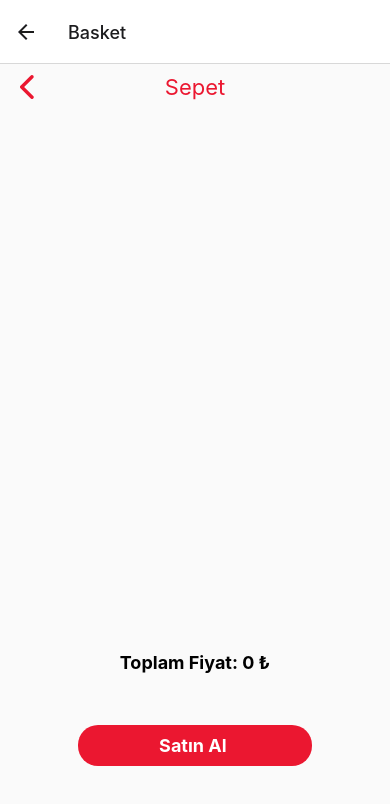
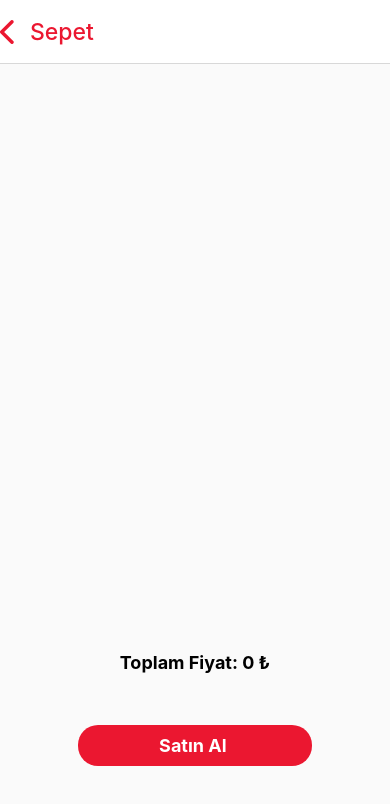
Before and after one commit to mihrilp/tikla-gelsin, a React Native app: screen /Basket in a window 390 px wide. Shown: the top 804 px of the page. Built offline with nearby package versions, Linux system fonts and the light colour scheme.

Commit message:
refactor: header of screens

```diff
--- /dev/null
+++ b/src/components/LogOut.tsx
@@ -0,0 +1,24 @@
+import React from 'react';
+import {TouchableOpacity} from 'react-native';
+import useAppNavigation from '../hooks/useAppNavigation';
+import {useAppDispatch} from '../hooks/useStore';
+import {logout} from '../store/user.slice';
+import LogOutIcon from './icons/LogOutIcon';
+
+function LogOut() {
+  const dispatch = useAppDispatch();
+  const navigation = useAppNavigation();
+
+  const handleLogout = () => {
+    dispatch(logout());
+    navigation.navigate('Login');
+  };
+
+  return (
+    <TouchableOpacity onPress={handleLogout}>
+      <LogOutIcon />
+    </TouchableOpacity>
+  );
+}
+
+export default LogOut;
--- a/src/components/ShoppingCart.tsx
+++ b/src/components/ShoppingCart.tsx
@@ -19,9 +19,7 @@ function ShoppingCart() {
 }
 
 const styles = StyleSheet.create({
-  container: {
-    position: 'relative',
-  },
+  container: {},
   basketItems: {
     position: 'absolute',
     top: -8,
--- a/src/navigation/index.tsx
+++ b/src/navigation/index.tsx
@@ -1,10 +1,13 @@
 import React from 'react';
+import {TouchableOpacity} from 'react-native';
 import {createNativeStackNavigator} from '@react-navigation/native-stack';
 import HomeScreen from '../screens/Home';
 import LoginScreen from '../screens/Login';
 import BasketScreen from '../screens/Basket';
-import SuccessScreen from '../screens/Success';
 import {StackScreens} from '../types';
+import BackArrow from '../components/icons/BackArrow';
+import ShoppingCart from '../components/ShoppingCart';
+import LogOut from '../components/LogOut';
 
 type Props = {
   initial: keyof StackScreens;
@@ -14,7 +17,15 @@ const Stack = createNativeStackNavigator();
 
 export function StackNavigator({initial}: Props) {
   return (
-    <Stack.Navigator initialRouteName={initial}>
+    <Stack.Navigator
+      initialRouteName={initial}
+      screenOptions={{
+        headerTintColor: '#EB1730',
+        headerTitleStyle: {
+          fontSize: 23,
+        },
+        headerBackVisible: false,
+      }}>
       <Stack.Screen
         name="Login"
         component={LoginScreen}
@@ -23,13 +34,24 @@ export function StackNavigator({initial}: Props) {
       <Stack.Screen
         name="Home"
         component={HomeScreen}
-        options={{headerShown: false}}
+        options={{
+          title: 'Ürün Listesi',
+          headerRight: ShoppingCart,
+          headerLeft: LogOut,
+        }}
       />
-      <Stack.Screen name="Basket" component={BasketScreen} />
       <Stack.Screen
-        name="Success"
-        component={SuccessScreen}
-        options={{title: 'Sepetim'}}
+        name="Basket"
+        component={BasketScreen}
+        options={({navigation}) => ({
+          title: 'Sepet',
+          // eslint-disable-next-line react/no-unstable-nested-components
+          headerLeft: () => (
+            <TouchableOpacity onPress={() => navigation.goBack()}>
+              <BackArrow />
+            </TouchableOpacity>
+          ),
+        })}
       />
     </Stack.Navigator>
   );
--- a/src/screens/Basket.tsx
+++ b/src/screens/Basket.tsx
@@ -6,7 +6,6 @@ import {
   StyleSheet,
   TouchableOpacity,
 } from 'react-native';
-import BackArrow from '../components/icons/BackArrow';
 import ProductList from '../components/ProductList';
 import useAppNavigation from '../hooks/useAppNavigation';
 import {useAppDispatch, useAppSelector} from '../hooks/useStore';
@@ -37,14 +36,6 @@ function Basket() {
 
   return (
     <SafeAreaView style={styles.container}>
-      <View style={styles.header}>
-        <TouchableOpacity
-          style={styles.goBackBtn}
-          onPress={() => navigation.goBack()}>
-          <BackArrow />
-        </TouchableOpacity>
-        <Text style={styles.title}>Sepet</Text>
-      </View>
       <ProductList data={uniqueItems} />
       <View style={styles.priceInfoContainer}>
         <Text
@@ -76,23 +67,6 @@ const styles = StyleSheet.create({
   container: {
     flex: 1,
     backgroundColor: '#fafafa',
-  },
-  header: {
-    width: '100%',
-    paddingHorizontal: 20,
-    paddingVertical: 10,
-    justifyContent: 'center',
-    alignItems: 'center',
-    flexDirection: 'row',
-    marginBottom: 15,
-  },
-  goBackBtn: {
-    position: 'absolute',
-    left: 20,
-  },
-  title: {
-    color: '#EB1730',
-    fontSize: 22,
   },
   priceInfoContainer: {
     flex: 1,
--- a/src/screens/Home.tsx
+++ b/src/screens/Home.tsx
@@ -1,27 +1,13 @@
 import React, {useState, useEffect} from 'react';
-import {
-  SafeAreaView,
-  StyleSheet,
-  Text,
-  TouchableOpacity,
-  View,
-} from 'react-native';
+import {SafeAreaView, StyleSheet, View} from 'react-native';
 import products from '../products.json';
 import {ProductProps} from '../types';
 import SearchBar from '../components/SearchBar';
-import ShoppingCart from '../components/ShoppingCart';
-import Logout from '../components/icons/LogOut';
 import ProductList from '../components/ProductList';
-import {useAppDispatch} from '../hooks/useStore';
-import {logout} from '../store/user.slice';
-import useAppNavigation from '../hooks/useAppNavigation';
 
 function Home() {
   const [searchText, setSearchText] = useState('');
   const [filteredProducts, setFilteredProducts] = useState<ProductProps[]>();
-
-  const dispatch = useAppDispatch();
-  const navigation = useAppNavigation();
 
   useEffect(() => {
     const filtered = products.filter(
@@ -32,20 +18,8 @@ function Home() {
     setFilteredProducts(filtered);
   }, [searchText]);
 
-  const handleLogout = () => {
-    dispatch(logout());
-    navigation.navigate('Login');
-  };
-
   return (
     <SafeAreaView style={styles.container}>
-      <View style={styles.header}>
-        <TouchableOpacity onPress={handleLogout}>
-          <Logout />
-        </TouchableOpacity>
-        <Text style={styles.title}>Ürün Listesi</Text>
-        <ShoppingCart />
-      </View>
       <View style={styles.searchBarContainer}>
         <SearchBar handleChange={value => setSearchText(value)} />
       </View>
@@ -59,19 +33,6 @@ const styles = StyleSheet.create({
     flex: 1,
     backgroundColor: '#fafafa',
   },
-  header: {
-    width: '100%',
-    paddingHorizontal: 20,
-    paddingVertical: 10,
-    justifyContent: 'space-between',
-    alignItems: 'center',
-    flexDirection: 'row',
-    marginBottom: 15,
-  },
-  title: {
-    color: '#EB1730',
-    fontSize: 22,
-  },
   searchBarContainer: {
     justifyContent: 'center',
     alignItems: 'center',
```
Also changed, not shown: src/components/icons/LogOutIcon.tsx (renamed from src/components/icons/LogOut.tsx).
